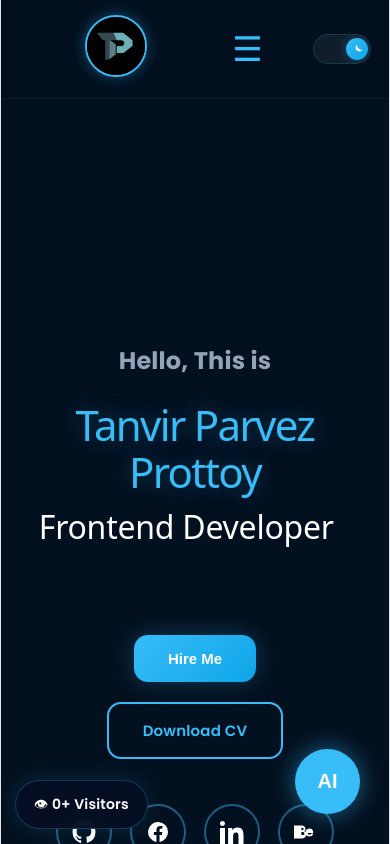
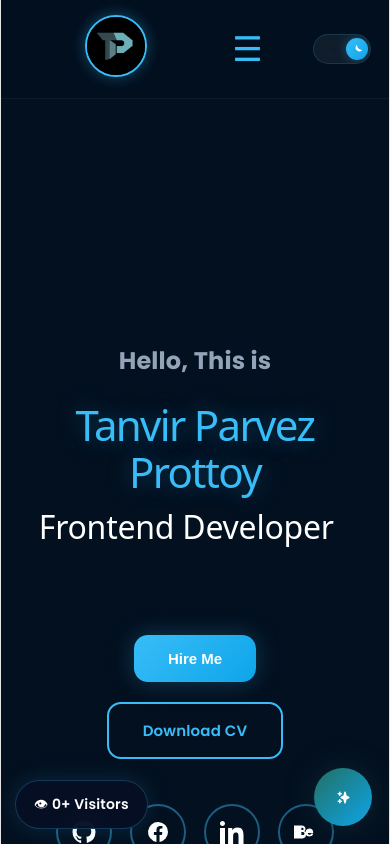
Before and after one commit to tanvirdiu/tanvir_parvez, a React (Vite) app: page / in a window 390 px wide. Shown: the top 844 px of the page. Built offline with nearby package versions, Linux system fonts and the light colour scheme; no server answers; the database is empty.

Commit message:
updated portfolio sections

```diff
--- a/package.json
+++ b/package.json
@@ -17,6 +17,7 @@
     "react": "^19.2.5",
     "react-dom": "^19.2.5",
     "react-fast-marquee": "^1.6.5",
+    "react-icons": "^5.6.0",
     "react-type-animation": "^3.2.0"
   },
   "devDependencies": {
--- a/src/App.css
+++ b/src/App.css
@@ -1500,10 +1500,16 @@ body {
     text-align: center;
 }
 
+
+/* ===== DARK MODE ===== */
+
 .dark-theme .ask-question-box {
     background: rgba(255, 255, 255, 0.04);
     border: 1px solid rgba(56, 189, 248, 0.15);
 }
+
+
+/* ===== LIGHT MODE ===== */
 
 .light-theme .ask-question-box {
     background: white;
@@ -1511,20 +1517,51 @@ body {
     box-shadow: 0 10px 30px rgba(0, 0, 0, 0.05);
 }
 
+
+/* ===== TITLE ===== */
+
 .ask-question-box h2 {
     font-size: 34px;
     margin-bottom: 12px;
 }
 
+
+/* ===== TITLE COLORS ===== */
+
+.dark-theme .ask-question-box h2 {
+    color: white;
+}
+
+.light-theme .ask-question-box h2 {
+    color: #0f172a;
+}
+
+
+/* ===== PARAGRAPH ===== */
+
 .ask-question-box p {
     margin-bottom: 30px;
 }
 
+.dark-theme .ask-question-box p {
+    color: rgba(255, 255, 255, 0.7);
+}
+
+.light-theme .ask-question-box p {
+    color: #475569;
+}
+
+
+/* ===== FORM ===== */
+
 .ask-question-box form {
     display: flex;
     flex-direction: column;
     gap: 18px;
 }
+
+
+/* ===== INPUTS ===== */
 
 .ask-question-box input,
 .ask-question-box textarea {
@@ -1537,6 +1574,9 @@ body {
     font-family: 'Poppins', sans-serif;
 }
 
+
+/* ===== DARK INPUT ===== */
+
 .dark-theme .ask-question-box input,
 .dark-theme .ask-question-box textarea {
     background: rgba(255, 255, 255, 0.05);
@@ -1544,6 +1584,9 @@ body {
     color: white;
 }
 
+
+/* ===== LIGHT INPUT ===== */
+
 .light-theme .ask-question-box input,
 .light-theme .ask-question-box textarea {
     background: #f8fafc;
@@ -1551,16 +1594,22 @@ body {
     color: #0f172a;
 }
 
+
+/* ===== TEXTAREA ===== */
+
 .ask-question-box textarea {
     min-height: 170px;
     resize: none;
 }
+
+
+/* ===== BUTTON ===== */
 
 .ask-question-box button {
     padding: 16px;
     border: none;
     border-radius: 16px;
-    background: linear-gradient(135deg, #38bdf8, #0ea5e9);
+    background: linear-gradient( 135deg, #38bdf8, #0ea5e9);
     color: white;
     font-size: 16px;
     font-weight: 600;
@@ -1572,6 +1621,9 @@ body {
     transform: translateY(-4px);
     box-shadow: 0 10px 25px rgba(56, 189, 248, 0.25);
 }
+
+
+/* ===== SUCCESS ===== */
 
 .success-msg {
     margin-top: 20px;
@@ -2630,20 +2682,20 @@ body {
 ========================= */
 
 .assistant-btn {
+    width: 50px;
+    height: 50px;
+    border-radius: 100%;
     position: fixed;
-    right: 30px;
-    bottom: 30px;
-    width: 65px;
-    height: 65px;
-    border-radius: 50%;
+    right: 20px;
+    bottom: 20px;
     border: none;
-    background: #38bdf8;
-    color: white;
-    font-size: 20px;
-    font-weight: 700;
     cursor: pointer;
-    z-index: 9999;
-    box-shadow: 0 0 25px rgba(56, 189, 248, 0.5);
+    z-index: 999;
+    background: linear-gradient( 135deg, #227063, #0ea5e9);
+    display: flex;
+    align-items: center;
+    justify-content: center;
+    box-shadow: 0 0 30px rgba(24, 59, 73, 0.45);
 }
 
 .assistant-box {
@@ -2667,23 +2719,23 @@ body {
     overflow-y: auto;
     display: flex;
     flex-direction: column;
-    gap: 12px;
+    gap: 10px;
 }
 
 .assistant,
 .user {
-    padding: 12px 15px;
-    border-radius: 14px;
-    line-height: 1.6;
+    padding: 10px 12px;
+    border-radius: 40px;
+    line-height: 1.0;
 }
 
 .assistant {
-    background: rgba(56, 189, 248, 0.15);
-    color: white;
+    background: rgba(7, 19, 24, 0.15);
+    color: rgb(123, 161, 170);
 }
 
 .user {
-    background: #38bdf8;
+    background: #1d3d4b;
     color: white;
     align-self: flex-end;
 }
@@ -2702,13 +2754,30 @@ body {
     padding: 12px;
 }
 
+.assistant-btn svg {
+    font-size: 20px;
+    color: white;
+}
+
 .assistant-input button {
     border: none;
     background: #38bdf8;
     color: white;
-    border-radius: 12px;
+    border-radius: 20px;
     padding: 12px 16px;
     cursor: pointer;
+}
+
+@media (max-width: 768px) {
+    .assistant-btn {
+        width: 58px;
+        height: 58px;
+        right: 18px;
+        bottom: 18px;
+    }
+    .assistant-btn svg {
+        font-size: 15px;
+    }
 }
 
 .visitor-counter {
--- a/src/components/Assistant.jsx
+++ b/src/components/Assistant.jsx
@@ -1,3 +1,4 @@
+import { HiSparkles } from 'react-icons/hi'
 import { useState } from 'react'
 
 import axios from 'axios'
@@ -150,7 +151,7 @@ function Assistant() {
         onClick={() => setOpen(!open)}
       >
 
-        AI
+        <HiSparkles />
 
       </button>
 
```
Also changed, not shown: 1 other file (tests, documents, lock files or other folders).
